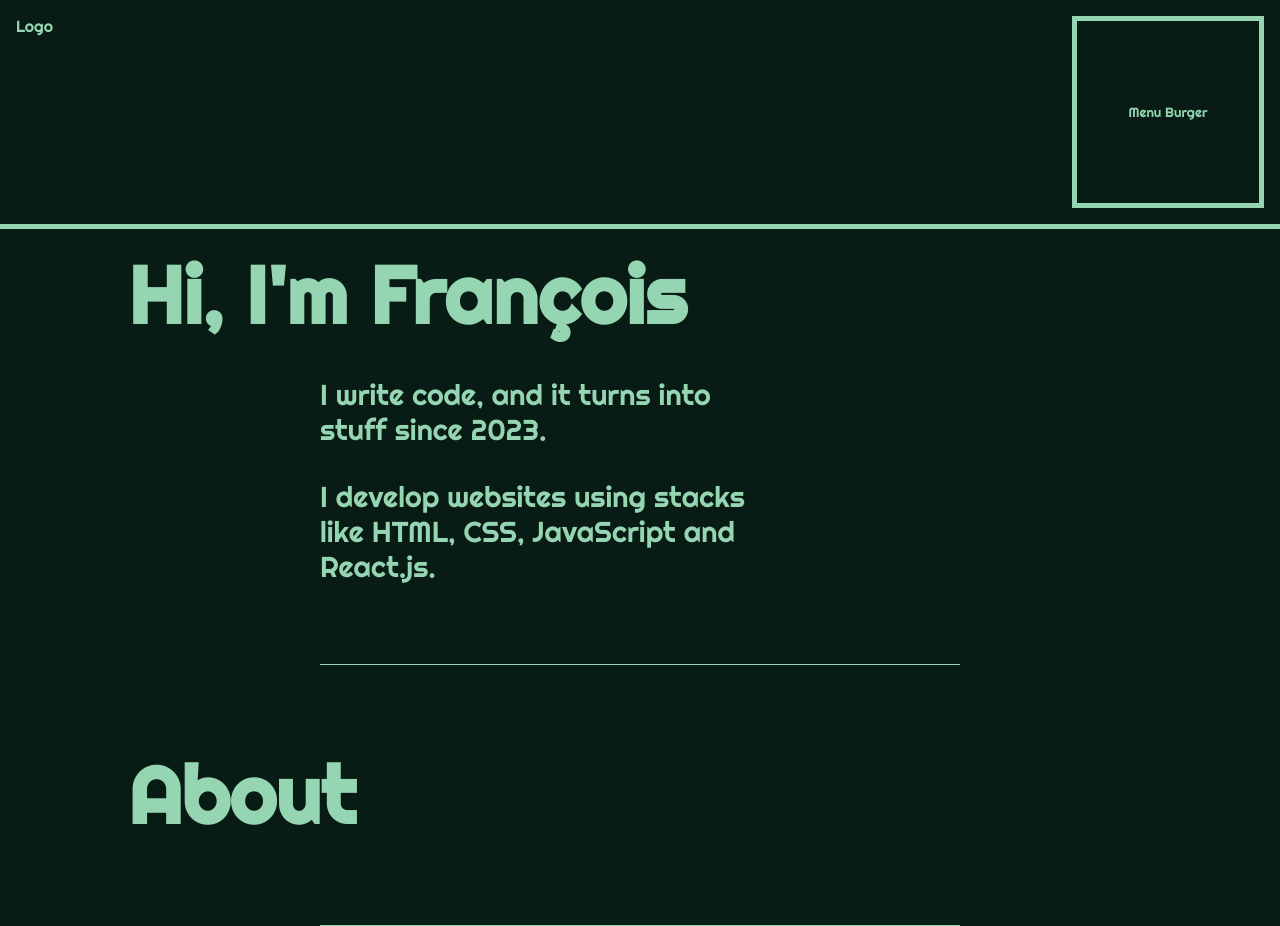
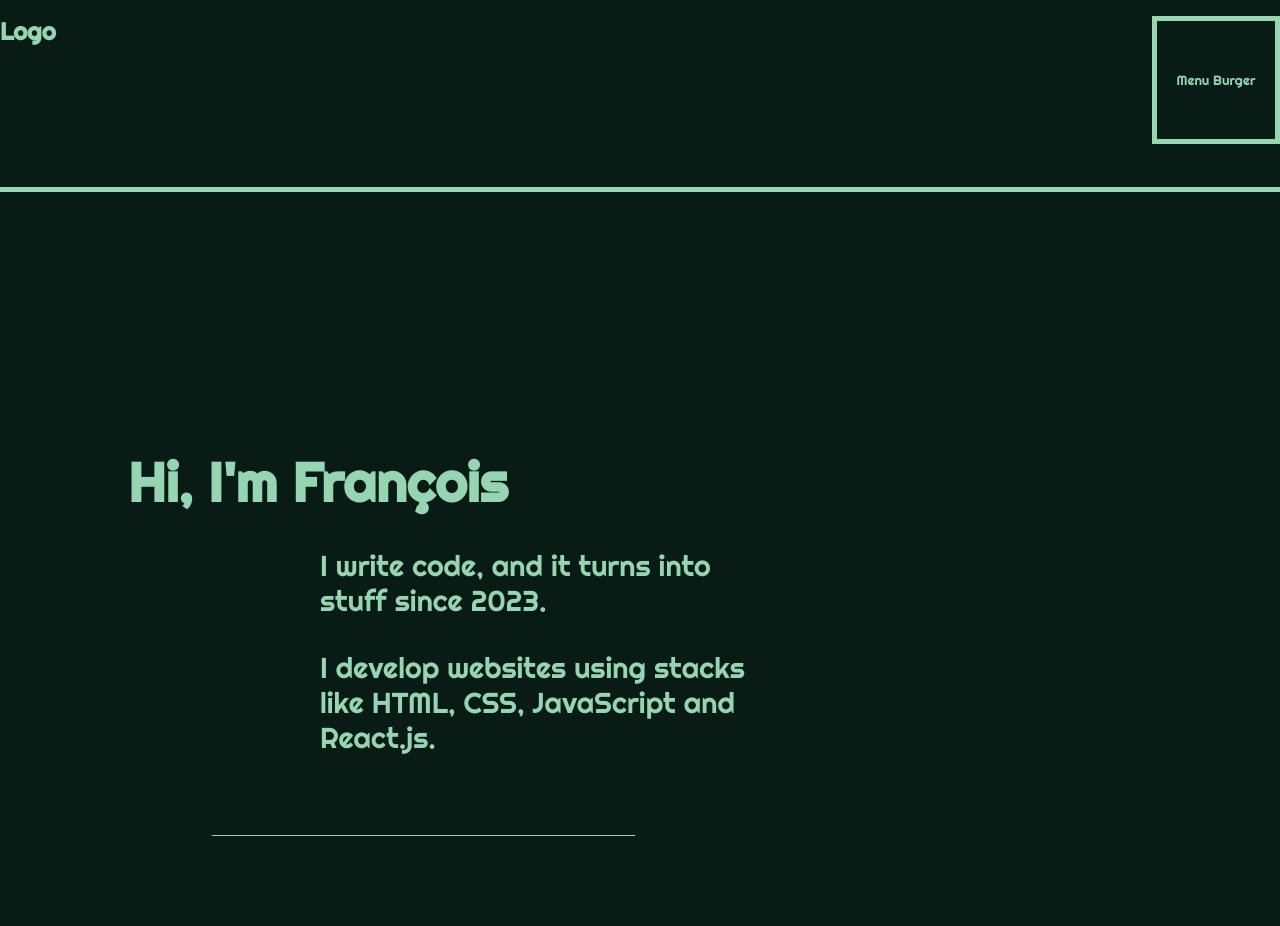
Before and after one commit to Yukitaori/Portfolio, a React (Vite) app: page / in a window 1280 px wide. Shown: the top 926 px of the page. Built offline with nearby package versions, Linux system fonts and the light colour scheme.

Commit message:
CSS navbar

```diff
--- a/src/App.css
+++ b/src/App.css
@@ -21,11 +21,15 @@ body {
 }
 
 nav {
-  padding: 1em;
+  position: fixed;
+  top: 0;
+  padding: 1em 0px 1em 0px;
   border-bottom: 5px solid var(--first-color);
+  background-color: var(--second-color);
   display: flex;
   justify-content: space-between;
   width: 100%;
+  height: 15vw;
 }
 
 .separation {
@@ -35,7 +39,7 @@ nav {
 }
 
 h1 {
-  font-size: calc(1em + 5vw);
+  font-size: calc(1em + 3vw);
   margin-top: 1rem;
   margin-left: 10vw;
   margin-right: 5vw;
@@ -49,6 +53,7 @@ p {
   margin-right: 5vw;
 }
 
-/* .drops {
+#portfolio {
   position: absolute;
-} */
+  top: calc(30vh + 15vw);
+}
--- a/src/App.jsx
+++ b/src/App.jsx
@@ -14,13 +14,13 @@ import Social from "./components/Social"
 import Separation from './components/Separation'
 
 function App() {
-  const [showMenu, setShowMenu] = useState(false)
+
   const parts = ["About me", "Experience", "Projects", "What's Next", "Contact"]
 
   return (
     <div className="App">
-      <Navbar showMenu={showMenu} setShowMenu={setShowMenu} />
-      {showMenu ? <Menu parts={parts}/> : null}
+      <Navbar parts={parts}/>
+      <div id='portfolio'>
         <Introduction />
         <Separation />
         <About />
@@ -35,6 +35,7 @@ function App() {
         <Separation />
         <Social />
       </div>
+    </div>
   )
 }
 
--- a/src/components/Introduction.jsx
+++ b/src/components/Introduction.jsx
@@ -1,8 +1,9 @@
-import React from 'react'
+import React from 'react';
+import styles from './Introduction.module.css';
 
 function Introduction() {
   return (
-    <div>
+    <div id='introduction'>
       <h1>Hi, I'm François</h1>
       <div>
         <p>I write code, and it turns into stuff since 2023.</p>
--- a/src/components/Logo.jsx
+++ b/src/components/Logo.jsx
@@ -2,6 +2,6 @@ import React from 'react'
 
 export default function Logo() {
   return (
-    <div>Logo</div>
+    <h2>Logo</h2>
   )
 }
--- a/src/components/Menu.module.css
+++ b/src/components/Menu.module.css
@@ -1,5 +1,11 @@
 .menu {
+  padding-top: 1em;
+  height: 30vh;
+  width: 100%;
+  top: 15vw;
+  position: fixed;
   border: 5px solid var(--first-color);
+  background-color: var(--second-color);
   border-top: none;
   transition: 0.5s ease-in;
 }
@@ -8,9 +14,8 @@
   display: flex;
   flex-direction: column;
   align-items: center;
-  padding: 1em;
-  margin: auto;
-  font-size: calc(1em + 3vw);
+  margin: 0px auto 1em auto;
+  font-size: calc(2.5vh);
 }
 
 .navLinks a:visited {
--- a/src/components/MenuBurger.jsx
+++ b/src/components/MenuBurger.jsx
@@ -3,10 +3,8 @@ import styles from "./MenuBurger.module.css";
 
 export default function MenuBurger({showMenu, setShowMenu}) {
   return (
-    <div>
       <button className={styles.menuBurger} id="menuBurger" onClick={() => showMenu ? setShowMenu(false) : setShowMenu(true)}>
         Menu Burger
       </button>
-    </div>
   )
 }
--- a/src/components/MenuBurger.module.css
+++ b/src/components/MenuBurger.module.css
@@ -2,7 +2,9 @@
   border: 5px solid var(--first-color);
   background-color: var(--second-color);
   color: var(--first-color);
-  height: 15vw;
-  width: 15vw;
+  height: 10vw;
+  width: 10vw;
+  max-height: 200px;
+  max-width: 200px;
   font-family: var(--first-font);
 }
--- a/src/components/Navbar.jsx
+++ b/src/components/Navbar.jsx
@@ -1,12 +1,15 @@
-import React from 'react'
+import React, { useState }from 'react'
 import MenuBurger from './MenuBurger'
+import Menu from './Menu'
 import Logo from './Logo'
 
-function Navbar({showMenu, setShowMenu}) {
+function Navbar({parts}) {
+  const [showMenu, setShowMenu] = useState(false)
   return (
     <nav>
       <Logo />
       <MenuBurger showMenu={showMenu} setShowMenu={setShowMenu} />
+      {showMenu ? <Menu parts={parts}/> : null}
     </nav>
   )
 }
```
Also changed, not shown: src/components/Introduction.module.css (added). Lines whose indentation alone changed are shown as unchanged.
